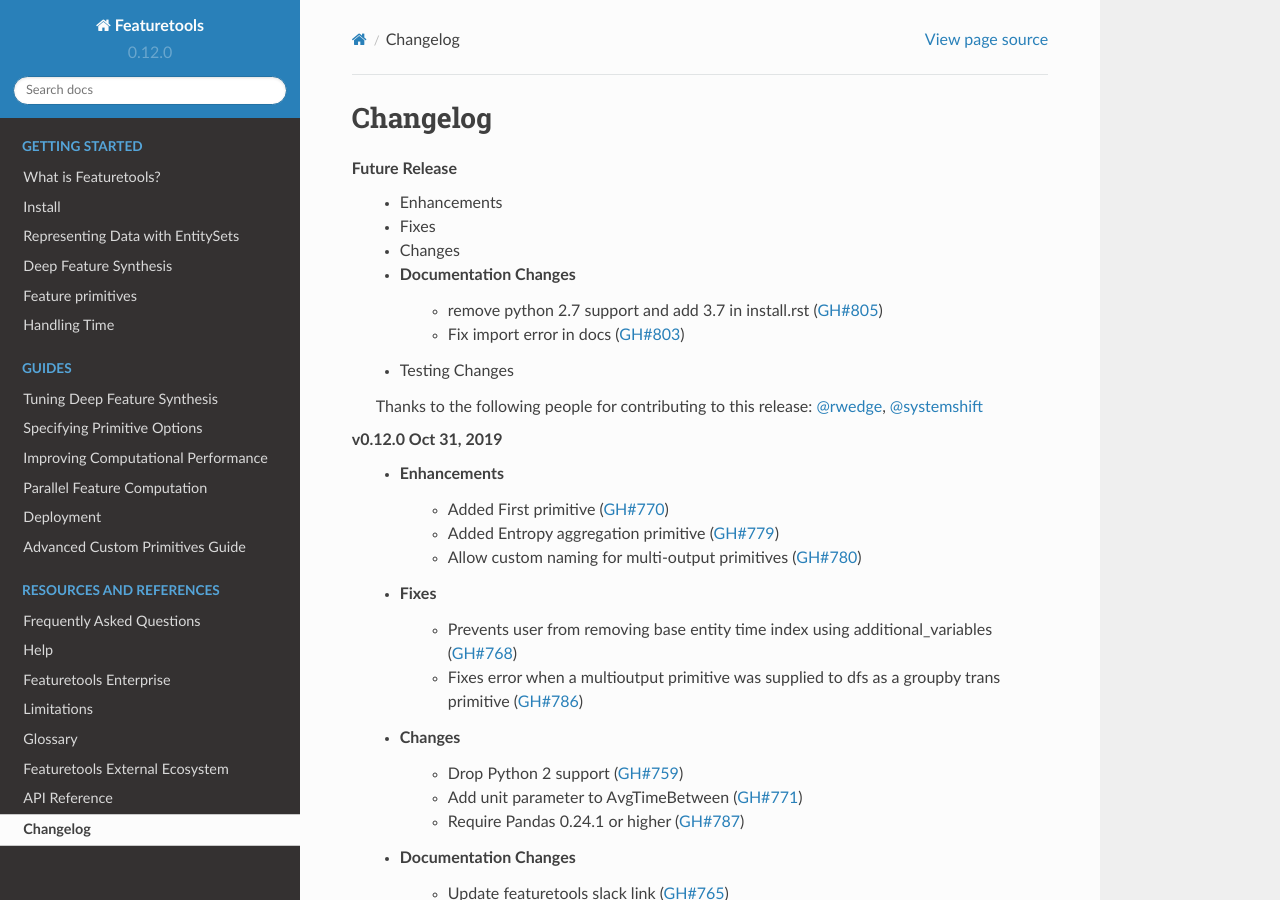
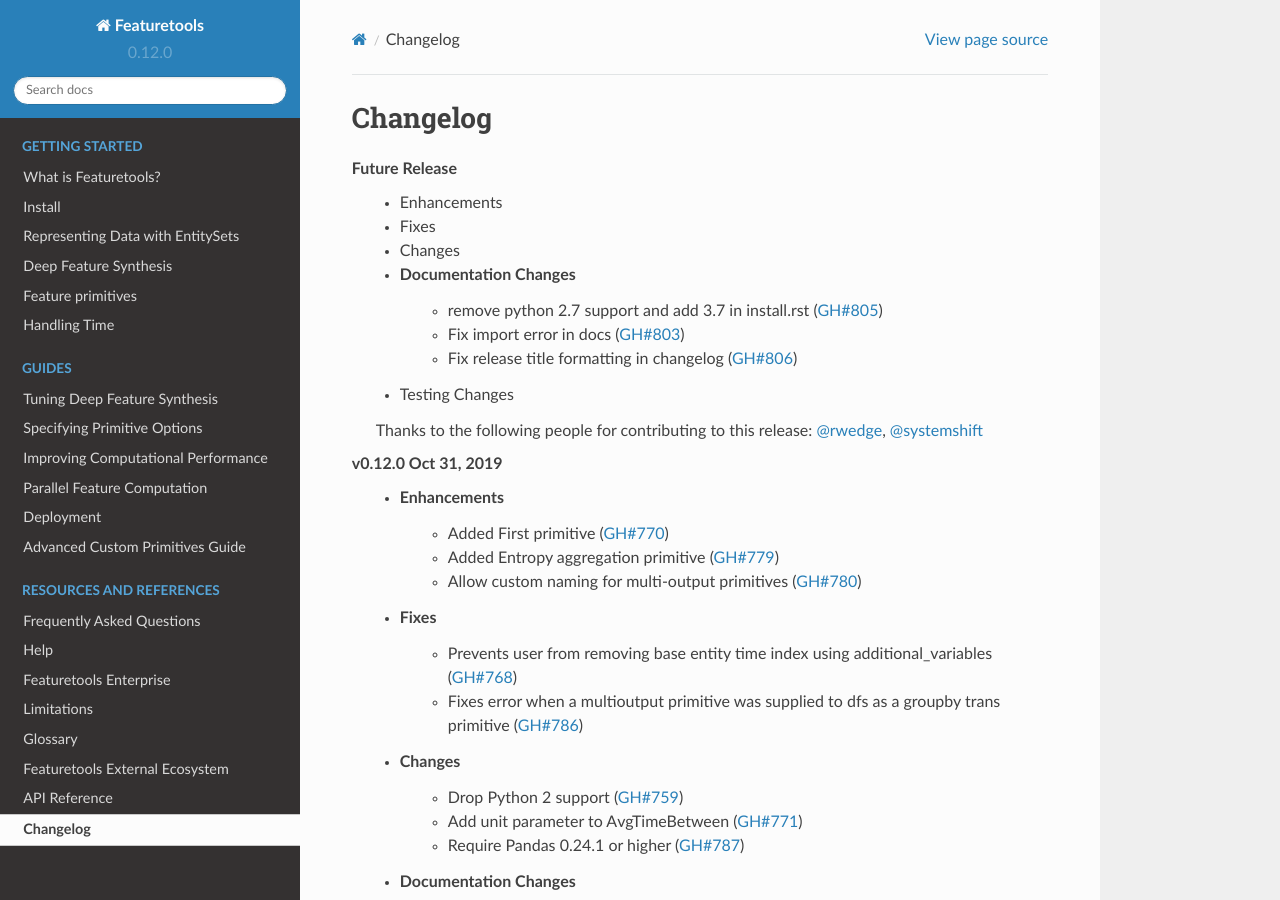
Before and after one commit to alteryx/featuretools, a Sphinx documentation site: the page built from docs/source/changelog.rst, in a window 1280 px wide and 900 px high. Built offline with Sphinx 7.4.7 and the Read the Docs theme 2.0.0, drawn with Linux system fonts in a browser that asks for light colours; pages that are not in the unit, such as notebooks, are missing from menus.

Commit message:
Fix changelog format (#806)
* remove spacing from release title

* change spacing breaks for other release titles

* update changelog

* edit changelog

```diff
--- a/docs/source/changelog.rst
+++ b/docs/source/changelog.rst
@@ -9,6 +9,7 @@
     * Documentation Changes
         * remove python 2.7 support and add 3.7 in install.rst (:pr:`805`)
         * Fix import error in docs (:pr:`803`)
+        * Fix release title formatting in changelog (:pr:`806`)
     * Testing Changes
 
     Thanks to the following people for contributing to this release:
@@ -39,7 +40,6 @@
     :user:`kmax12`, :user:`rwedge`, :user:`thehomebrewnerd`, :user:`twdobson`
 
 **v0.11.0 Sep 30, 2019**
-
     .. warning::
         The next non-bugfix release of Featuretools will not support Python 2
 
@@ -89,7 +89,6 @@
 
 
 **v0.10.0 Aug 19, 2019**
-
     .. warning::
         The next non-bugfix release of Featuretools will not support Python 2
 
@@ -549,25 +548,21 @@
     * Added ``Week`` transform primitive
 
 **v0.1.6** July 26, 2017
-
     * Added ``load_features`` and ``save_features`` to persist and reload features
     * Added save_progress argument to ``calculate_feature_matrix``
     * Added approximate parameter to ``calculate_feature_matrix`` and ``dfs``
     * Added ``load_flight`` to ft.demo
 
 **v0.1.5** July 11, 2017
-
     * Windows support
 
 **v0.1.3** July 10, 2017
-
     * Renamed feature submodule to primitives
     * Renamed prediction_entity arguments to target_entity
     * Added training_window parameter to ``calculate_feature_matrix``
 
 
 **v0.1.2** July 3rd, 2017
-
     * Initial release
 
 .. command
```
